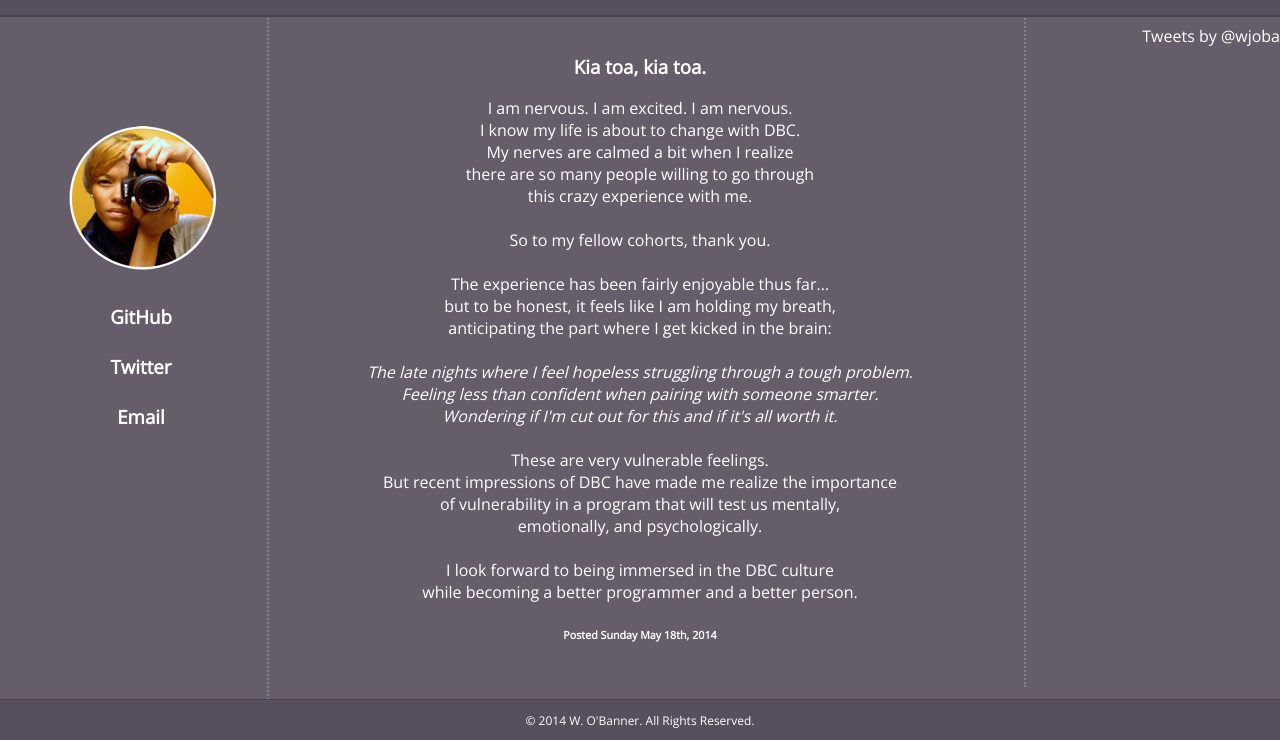
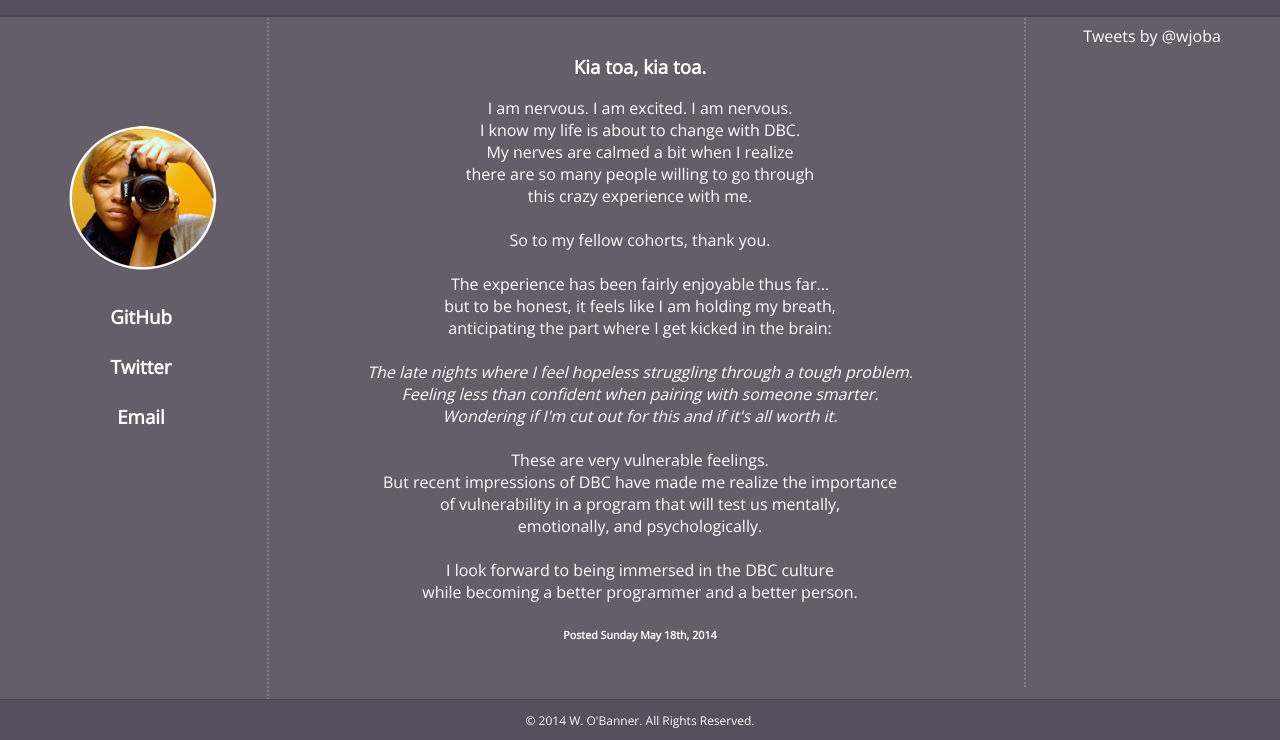
Before and after one commit to wh1tney/wh1tney.github.io, a plain HTML site: page unit1_projects/week1_cultural_blog.html in a window 1280 px wide. Shown: the part 60-800 px from the top of the page. Drawn offline with nearby package versions, Linux system fonts and the light colour scheme.

Commit message:
Fix the width of the twitter feed

```diff
--- a/unit1_projects/stylesheets/week1_cultural_blog.css
+++ b/unit1_projects/stylesheets/week1_cultural_blog.css
@@ -66,6 +66,7 @@ a {
 	right: 0;
 	position:fixed;
 	margin: 10px 0 50px 0;
+	width:20%;
 }
 
 #footer {
--- a/unit1_projects/stylesheets/week1_technical_blog.css
+++ b/unit1_projects/stylesheets/week1_technical_blog.css
@@ -65,6 +65,7 @@ a {
 	right: 0;
 	position:fixed;
 	margin: 10px 0 50px 0;
+	width:20%;
 }
 
 #footer {
```
